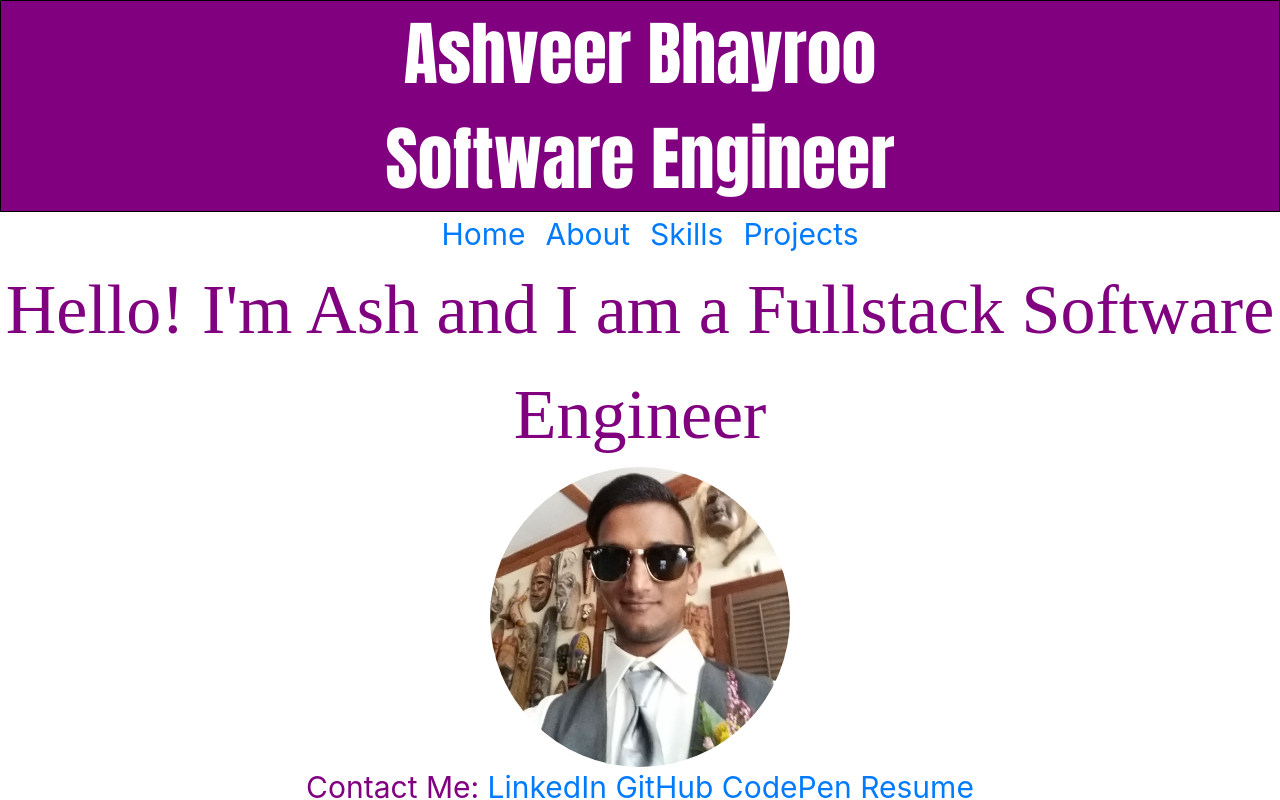
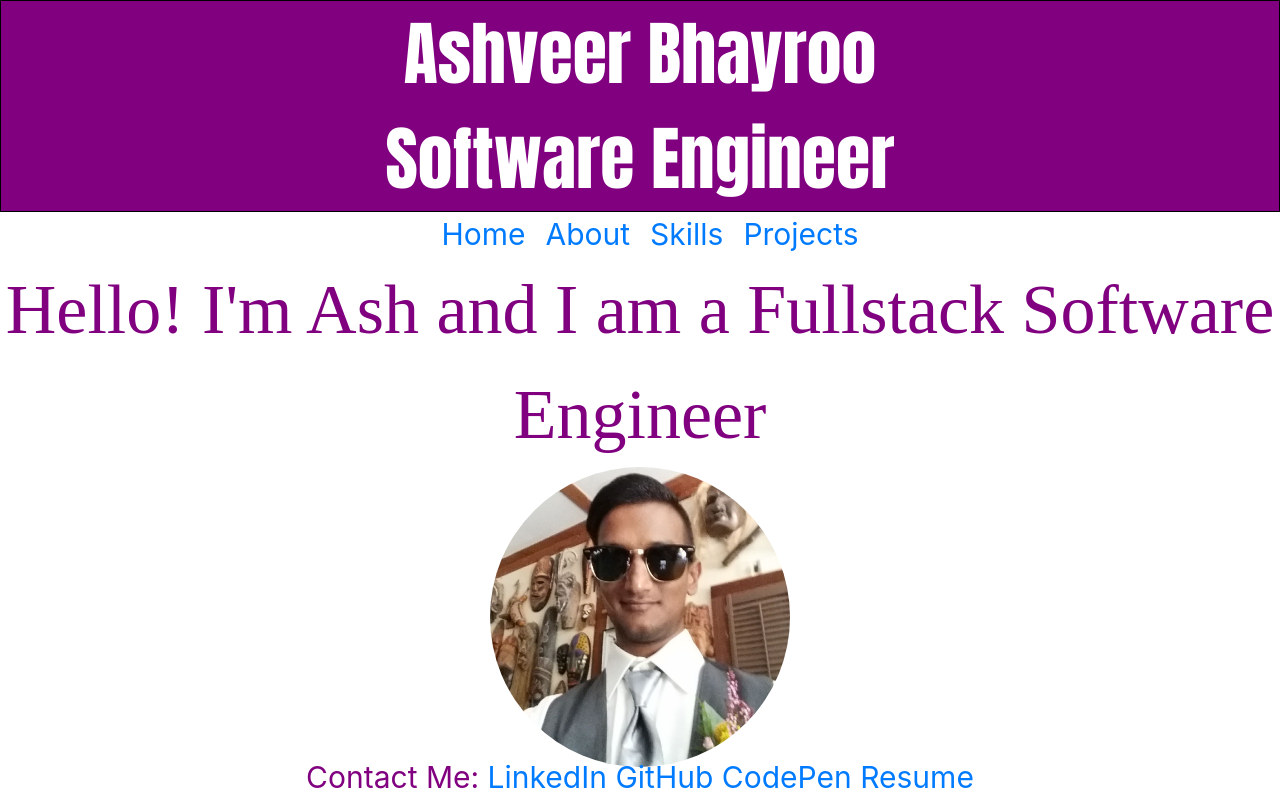
Before and after one commit to AshveerB/portfolio, a React (Create React App) app: page /home in a window 1280 px wide. Built offline with nearby package versions, Linux system fonts and the light colour scheme; a web font is replaced by a local one.

Commit message:
change footer spacing

```diff
--- a/src/components/footer/Footer.css
+++ b/src/components/footer/Footer.css
@@ -1,6 +1,6 @@
 .footer {
     position: fixed;
-    bottom: 0;
+    bottom: 10px;
     width: 100%;
     height: 35px;
     color: purple;
```
Also changed, not shown: 1 other file (tests, documents, lock files or other folders).
